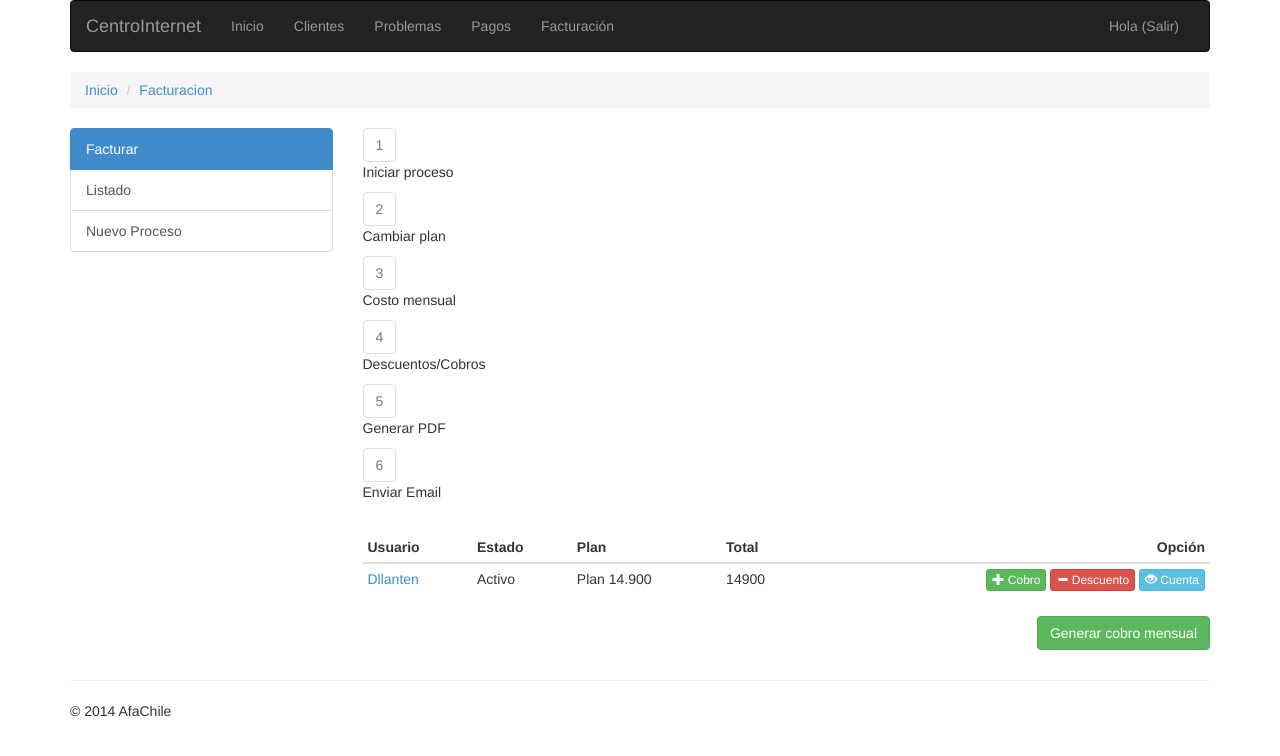
After one commit to GonzaloAfa/centrointernetv2, a Django app: page /facturar/proceso/resumen/ in a window 1280 px wide. The commit adds this page. Shown: the top 756 px of the page. Run offline with Django 3.2, Linux system fonts and the light colour scheme; parts of the project's set-up code (start-up, migrations or seed data) failed here and were passed over; some libraries are stand-ins or nearby versions.

Commit message:
refactoring template facturacion

```diff
--- a/centrointernet/urls.py
+++ b/centrointernet/urls.py
@@ -34,13 +34,16 @@ urlpatterns = patterns('',
 
 
 	url(r'^facturar/$', 'facturacion.views.lista_procesos'),
+	url(r'^facturar/proceso/nuevo$', 'facturacion.views.nuevo_proceso', name='inicio'),
+	url(r'^facturar/proceso/clientes$', 'facturacion.views.listado_clientes', name='listado_clientes'),
+	url(r'^facturar/proceso/generar/cobros$', 'facturacion.views.generar_cobros', name='generar_cobros'),
+	url(r'^facturar/proceso/resumen/$', 'facturacion.views.listado_resumen', name='resumen'),
 
-	url(r'^facturar/proceso/nuevo$', 'facturacion.views.nuevo_proceso'),
-	url(r'^facturar/proceso/usuarios$', 'facturacion.views.listado_usuarios'),
-	url(r'^facturar/proceso/cobros$', 'facturacion.views.generar_cobro'),
-	url(r'^facturar/proceso/resumen/(?P<id>\d+)$', 'facturacion.views.resumen'),
 
-	url(r'^facturar/PDF/descargar/(?P<id>\d+)$', 'facturacion.views.generar_pdf'),
+
+	url(r'^facturar/proceso/generar/PDFs/(?P<id>\d+)$', 'facturacion.views.generar_pdf', name='generar_pdfs'),
+
+	url(r'^facturar/PDF/descargar/(?P<id>\d+)$', 'facturacion.views.generar_pdf', name='generar_pdf'),
 	url(r'^facturar/email/enviar/(?P<id>\d+)$', 'facturacion.views.enviar_mail'),
 
 	url(r'^facturar/boleta/ver/(?P<username>\w+)$', 'facturacion.views.boleta'),
--- a/facturacion/views.py
+++ b/facturacion/views.py
@@ -13,6 +13,8 @@ from clientes.models import Cliente
 from facturacion.forms import NuevoProceso
 from facturacion.utils import saveHtmlToPdf, send_mail_to_client, PDF_HTTP_Response
 
+#usar name url para redireccionar
+from django.core.urlresolvers import reverse
 
 
 def lista_procesos(request):
@@ -24,33 +26,31 @@ def nuevo_proceso(request):
 		form = NuevoProceso(request.POST, initial={'status': 'Inicio'})
 		if form.is_valid():
 			form.save()
-			return HttpResponseRedirect('/facturar')
+			return HttpResponseRedirect(reverse('listado_clientes'))
 	else:
 		form = NuevoProceso(initial={'status': 'Inicio'})
 
 	return render_to_response('facturacion/nuevo_proceso.html',{'form':form}, context_instance=RequestContext(request))
 
 
-def facturar(request):
-	lista_clientes = Cliente.objects.all()
-	return render_to_response('facturacion/facturar.html', {'list': lista_clientes}, context_instance=RequestContext(request))
+def listado_clientes(request):
+	return render_to_response('facturacion/listado_clientes.html', context_instance=RequestContext(request))
 
 
-def cambiar_plan(request,username):
-	return HttpResponseRedirect('/facturar')
+def generar_cobros(request):
+	return HttpResponseRedirect(reverse('resumen'))
+
+
+def listado_resumen(request):
+	return render_to_response('facturacion/listado_resumen.html', context_instance=RequestContext(request))
 
 
 
-def generar_cobro(request):
-	return HttpResponseRedirect('/resumen')
+
+def generar_pdfs(request):
+	return render_to_response('facturacion/facturar.html', context_instance=RequestContext(request))
 
 
-def resumen(request, id):
-	return render_to_response('facturacion/resumen.html', context_instance=RequestContext(request))
-
-
-def boleta(request, username):
-	return render_to_response('facturacion/boleta.html', context_instance=RequestContext(request))
 
 def generar_pdf(request, id):
 	template = loader.get_template('facturacion/boleta.html')
@@ -58,7 +58,6 @@ def generar_pdf(request, id):
 	html = template.render(context)
 	filename = 'boleta.pdf'
 	return PDF_HTTP_Response(html, filename)
-
 
 def enviar_mail(request, id):
 	template = loader.get_template('facturacion/boleta.html')
@@ -73,3 +72,6 @@ def enviar_mail(request, id):
 	saveHtmlToPdf(html, filename)
 	send_mail_to_client(titulo, content, email_cliente, attachment=filename)
 	return HttpResponseRedirect('/resumen/1')
+
+def boleta(request, username):
+	return render_to_response('facturacion/boleta.html', context_instance=RequestContext(request))
--- a/templates/facturacion/facturacion.html
+++ b/templates/facturacion/facturacion.html
@@ -19,3 +19,36 @@ class='active'
  	<a href="/facturar/proceso/nuevo" class="list-group-item">Nuevo Proceso</a>
 
 {% endblock %}
+
+
+{%  block context-header %}
+<div class="stepwizard">
+    <div class="stepwizard-row">
+        <div class="stepwizard-step">
+            <button type="button" class="btn btn-default btn-circle" disabled="disabled">1</button>
+            <p>Iniciar proceso</p>
+        </div>
+        <div class="stepwizard-step">
+            <button type="button" class="btn btn-default btn-circle" disabled="disabled">2</button>
+            <p>Cambiar plan</p>
+        </div>
+        <div class="stepwizard-step">
+            <button type="button" class="btn btn-default btn-circle" disabled="disabled">3</button>
+            <p>Costo mensual</p>
+        </div>
+        <div class="stepwizard-step">
+            <button type="button" class="btn btn-default btn-circle" disabled="disabled">4</button>
+            <p>Descuentos/Cobros</p>
+        </div>
+        <div class="stepwizard-step">
+            <button type="button" class="btn btn-default btn-circle" disabled="disabled">5</button>
+            <p>Generar PDF</p>
+        </div>
+        <div class="stepwizard-step">
+            <button type="button" class="btn btn-default btn-circle" disabled="disabled">6</button>
+            <p>Enviar Email</p>
+        </div>
+    </div>
+</div>
+<br/>
+{% endblock %}
--- /dev/null
+++ b/templates/facturacion/listado_resumen.html
@@ -0,0 +1,132 @@
+{% extends "facturacion/facturacion.html" %}
+
+{% block breadcrumb-client %}
+<li><a href="#">#</a></li>
+{% endblock %}
+
+{% block clientlist %}
+class="list-group-item active"
+{% endblock %}
+
+{% block context %}
+
+
+
+	<table  class="table table-condensed">
+  		<thead>
+  		<tr>
+            <th>Usuario</th>
+            <th>Estado</th>
+            <th>Plan</th>
+            <th>Total</th>
+            <th class="text-right">Opción</th>
+          </tr>
+         </thead>
+        <tbody>
+        <tr>
+
+			<td><a href='/perfil/#'>Dllanten</a></td>
+			<td>Activo</td>
+			<td>Plan 14.900</td>
+			<td>14900</td>
+			<td class="text-right">
+
+				<a href='#' class="btn btn-success btn-xs">
+					<span class="glyphicon glyphicon glyphicon-plus"></span> Cobro
+				</a>
+
+				<a href='#' class="btn btn-danger btn-xs">
+					<span class="glyphicon glyphicon glyphicon-minus"></span> Descuento
+				</a>
+
+				<a href='#' class="btn btn-info btn-xs">
+					<span class="glyphicon glyphicon-eye-open"></span> Cuenta
+				</a>
+
+
+
+			</td>
+			</td>
+		</tr>
+
+
+
+
+
+		{% for element in list %}
+		<tr>
+			<td><a href='/perfil/{{element.username}}'>{{element.username|capfirst}}</a></td>
+			<td>{{element.status|capfirst}}</td>
+			<td>{{element.plan|capfirst}}</td>
+			<td>Monto a pagar</td>
+			<td class="text-right">
+
+				<a href='#' class="btn btn-success btn-xs">
+					<span class="glyphicon glyphicon glyphicon-plus"></span> Cobro
+				</a>
+
+				<a href='#' class="btn btn-danger btn-xs">
+					<span class="glyphicon glyphicon glyphicon-minus"></span> Descuento
+				</a>
+
+				<a href='#' class="btn btn-info btn-xs">
+					<span class="glyphicon glyphicon-eye-open"></span> Cuenta
+				</a>
+
+
+			</td>
+		</tr>
+		{% endfor %}
+        </tbody>
+
+  	</table>
+
+{%if list %}
+
+	<ul class="pagination">
+
+	  {%if list.has_previous %}
+		  <li><a href="/cliente/page/{{list.previous_page_number}}">&laquo;</a></li>
+	  {% else %}
+		  <li><a href="/cliente/page/1">&laquo;</a></li>
+	  {% endif %}
+
+	  {%if list.has_next %}
+		  <li><a href="/cliente/page/{{list.next_page_number}}">&raquo;</a></li>
+	  {% endif %}
+
+
+	</ul>
+
+	<h4>Página {{list.number}} de {{list.paginator.num_pages}}</h4>
+{% endif%}
+
+<!-- Indicates a successful or positive action -->
+
+<p class="text-right">
+	<a href="{% url 'generar_pdf' 1 %}"><button type="button" class="btn btn-success ">
+		Generar cobro mensual</button></a>
+</p>
+
+<!--
+<p class="text-center">
+	<button type="button" class="btn btn-default ">
+		<spam class="glyphicon glyphicon-save"></spam> Descargar Boletas
+
+	</button>
+
+
+	<button type="button" class="btn btn-default ">
+		<spam class="glyphicon glyphicon-send"></spam> Enviar boletas via Email
+	</button>
+	<button type="button" class="btn btn-default ">
+		<spam class="glyphicon glyphicon-list"></spam>
+		Resumen para DineroMail
+	</button>
+</p>
+
+-->
+
+
+
+{% endblock %}
--- a/templates/facturacion/procesos.html
+++ b/templates/facturacion/procesos.html
@@ -2,6 +2,9 @@
 
 {% block breadcrumb-facturacion %}
 <li><a href="#">Facturacion</a></li>
+{% endblock %}
+
+{% 	block context-header %}
 {% endblock %}
 
 {% block context %}
--- a/templates/sign-in.html
+++ b/templates/sign-in.html
@@ -14,6 +14,8 @@
 
     <!-- Bootstrap core CSS -->
     <link href="{{STATIC_URL}}css/bootstrap.min.css" rel="stylesheet">
+    <link href="{{STATIC_URL}}css/steps.css" rel="stylesheet">
+
     <script src="{{STATIC_URL}}js/jquery.min.js"></script>
     <script src="{{STATIC_URL}}js/bootstrap.min.js"></script>
 
@@ -99,6 +101,9 @@
             <button type="button" class="btn btn-primary btn-xs" data-toggle="offcanvas">Toggle nav</button>
           </p>
 
+          {%  block context-header %}
+          {% endblock %}
+
           {% block context %}
             <h2>Inserte el "block context" acá</h2>
           {% endblock %}
```
Also changed, not shown: templates/facturacion/listado_clientes.html (added, +79 -0 lines), 1 other file.
